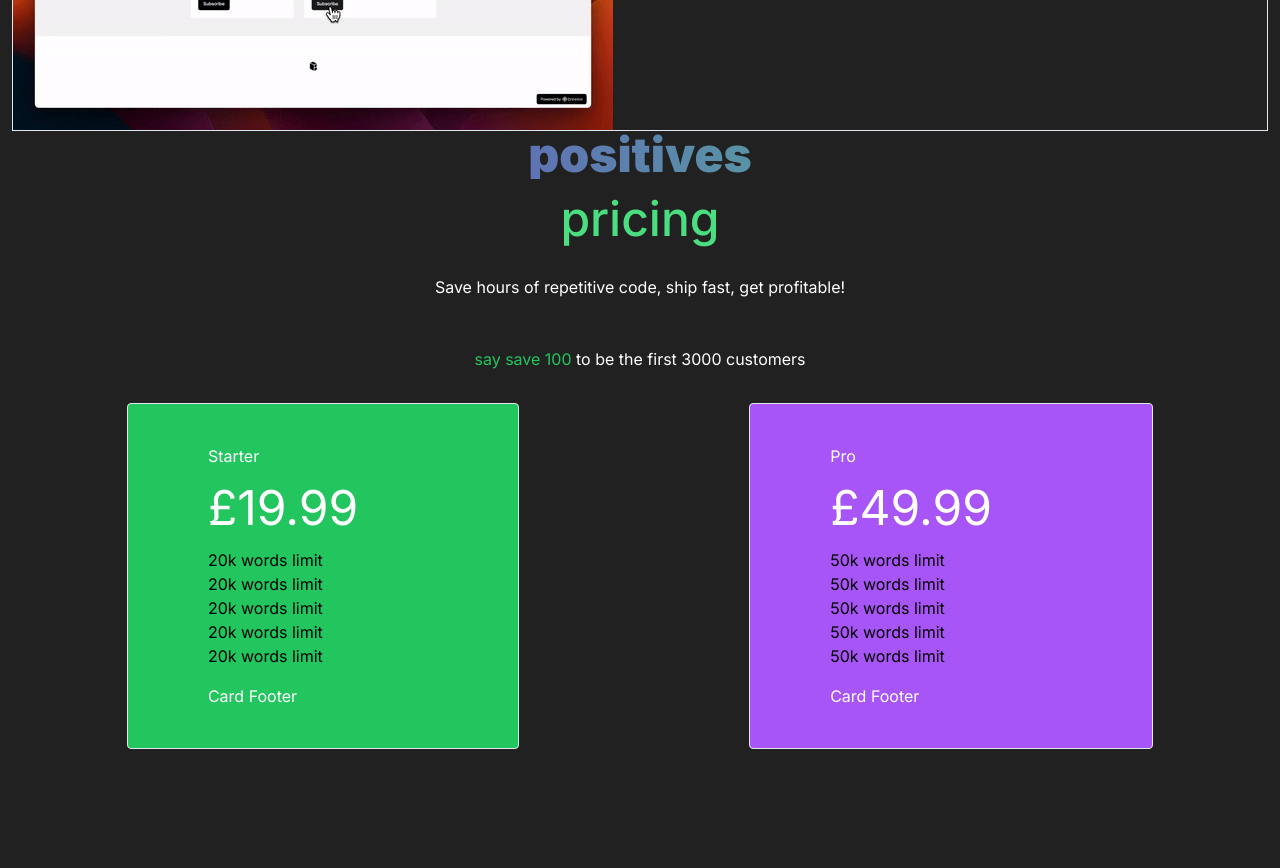
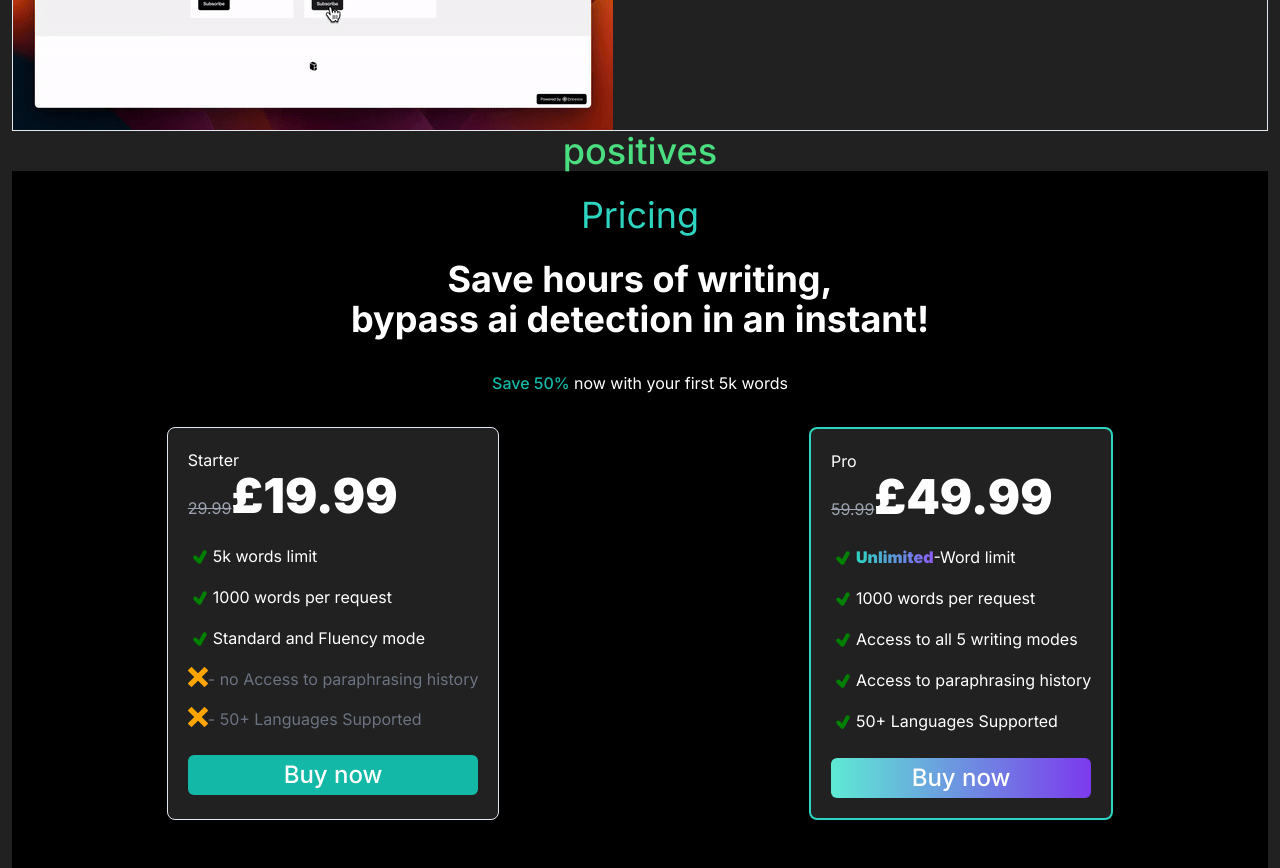
Before and after one commit to MabroorA/humanize-text.com, a Next.js app: page / in a window 1280 px wide. Shown: the part 1200-2068 px from the top of the page. Before the commit the page ends 1949 px from the top, so only its background shows below. Built offline with nearby package versions, Linux system fonts and the light colour scheme; no server answers.

Commit message:
pricing section  cards and buttons added

```diff
--- a/app/globals.css
+++ b/app/globals.css
@@ -2,9 +2,7 @@
 @tailwind components;
 @tailwind utilities;
 
-*{
-  background-color: #212121;
-}
+
 :root{
   background-color: #212121;
 }
--- a/app/page.tsx
+++ b/app/page.tsx
@@ -49,7 +49,7 @@ export default function Home() {
       </section>
       <WhyHumanize/>
       <Positives/>
-      <div className="bg-white" id="pricing">
+      <div className=" bg-black " id="pricing">
         <Pricing/>
       </div>
     </>
--- a/components/positives.tsx
+++ b/components/positives.tsx
@@ -2,7 +2,7 @@ import React from 'react'
 
 function positives() {
   return (
-    <h1 className=' text-5xl font-black flex flex-row justify-center bg-clip-text text-transparent bg-gradient-to-r from-violet-700 to-green-400' >
+    <h1 className=' text-4xl font-medium flex flex-row justify-center text-green-400 ' >
         positives
     </h1>
   )
--- a/components/pricing.tsx
+++ b/components/pricing.tsx
@@ -1,43 +1,55 @@
+import { Button } from "./ui/button";
+import { TiTick } from "react-icons/ti";
+import { ImCross } from "react-icons/im";
+
 
 export default function pricing() {
   return (
     <>
-    <div className='flex flex-col justify-center text-center text-white'>
-        <div className='text-5xl font-medium text-green-400 p-4'>
-            pricing
+    <div className='flex flex-col justify-center text-center text-white '>
+        <div className='text-4xl text-teal-400 p-6'>
+            Pricing
         </div>
-        <h1  className='p-4'>Save hours of repetitive code, ship fast, get profitable!</h1>
+        <h1  className='text-4xl font-bold '>Save hours of writing,<br/>bypass ai detection in an instant!</h1>
         <h3 className='py-8' >
-            <span className='text-green-500'>say save 100 </span>to be the first 3000 customers
+            <span className='text-teal-500 font-medium'>Save 50% </span>now with your first 5k words
         </h3>
 
-        <div className='flex flex-row justify-around '>
-            <div className="border rounded flex flex-col justify-normal text-left  min-h-12 min-w-40 pl-20 pr-40 pt-10 pb-10 space-y-4 bg-green-500">
-                <h4 className=" bg-inherit">Starter</h4>
-                <h1 className=' bg-inherit text-5xl'>£19.99</h1>
-                <div className="bg-inherit text-black">
-                    <p className=' bg-inherit'>20k words limit</p>
-                    <p className=' bg-inherit'>20k words limit</p>
-                    <p className=' bg-inherit'>20k words limit</p>
-                    <p className=' bg-inherit'>20k words limit</p>
-                    <p className=' bg-inherit'>20k words limit</p>
+        <div className='flex flex-row justify-around pb-12  '>
+            <div className=" bg-[#212121] border rounded-lg flex flex-col justify-normal text-left  p-5 ">
+                <h4 >Starter</h4>
+                <div className="flex flex-row ">
+                    <p className=" text-gray-400 line-through mt-6 ">29.99</p>
+                    <h1 className=' bg-inherit text-5xl font-black'>£19.99</h1>
                 </div>
 
-                <p className=' bg-inherit'>Card Footer</p>
+                <div className=" text-white py-4">
+                    <p className="py-2 flex flex-row"><TiTick  size={25} color="green" /> 5k words limit</p>
+                    <p className="py-2 flex flex-row"><TiTick  size={25} color="green" /> 1000 words per request</p>
+                    <p className="py-2 flex flex-row"><TiTick  size={25} color="green" /> Standard and Fluency mode</p>
+                    <p className=' text-gray-500 py-2 flex flex-row'><ImCross size={20} color="orange" />- no Access to paraphrasing history</p>
+                    <p className='text-gray-500 py-2 flex flex-row'><ImCross size={20} color="orange" />- 50+ Languages Supported</p>
+                </div>
+                <Button className="text-2xl text-white font-medium bg-teal-500 min-w-64 ">Buy now</Button>
+
 
             </div>
 
-            <div className="border rounded flex flex-col justify-start text-left min-h-32 min-w-40 pl-20 pr-40 pt-10 space-y-4 bg-purple-500" >
-                <h4 className=' bg-inherit'>Pro</h4>
-                <h1 className=' bg-inherit text-5xl'>£49.99</h1>
-                <div className="bg-inherit text-black">
-                    <p className=' bg-inherit'>50k words limit</p>
-                    <p className=' bg-inherit'>50k words limit</p>
-                    <p className=' bg-inherit'>50k words limit</p>
-                    <p className=' bg-inherit'>50k words limit</p>
-                    <p className=' bg-inherit'>50k words limit</p>
+            <div className=" bg-[#212121] border-2 border-teal-400 rounded-lg flex flex-col justify-normal text-left  p-5 " >
+                <h4 >Pro</h4>
+                <div className="flex flex-row ">
+                    <p className=" text-gray-400 line-through mt-6 ">59.99</p>
+                    <h1 className=' bg-inherit text-5xl font-black'>£49.99</h1>
                 </div>
-                <p className=' bg-inherit'>Card Footer</p>
+
+                <div className=" text-white py-4">
+                    <p className="py-2 flex flex-row"><TiTick  size={25} color="green" /> <span className="bg-clip-text text-transparent bg-gradient-to-r from-teal-400 to-violet-500 font-black">Unlimited </span>-Word limit</p>
+                    <p className="py-2 flex flex-row"><TiTick  size={25} color="green" /> 1000 words per request</p>
+                    <p className="py-2 flex flex-row"><TiTick  size={25} color="green" /> Access to all 5 writing modes</p>
+                    <p className="py-2 flex flex-row"><TiTick  size={25} color="green" /> Access to paraphrasing history</p>
+                    <p className="py-2 flex flex-row"><TiTick  size={25} color="green" /> 50+ Languages Supported</p>
+                </div>
+                <Button className="text-2xl text-white font-medium bg-clip bg-gradient-to-r from-teal-300 to-violet-600 min-w-64 hover:bg-purple-600 ">Buy now</Button>
 
             </div>
         </div>
```
